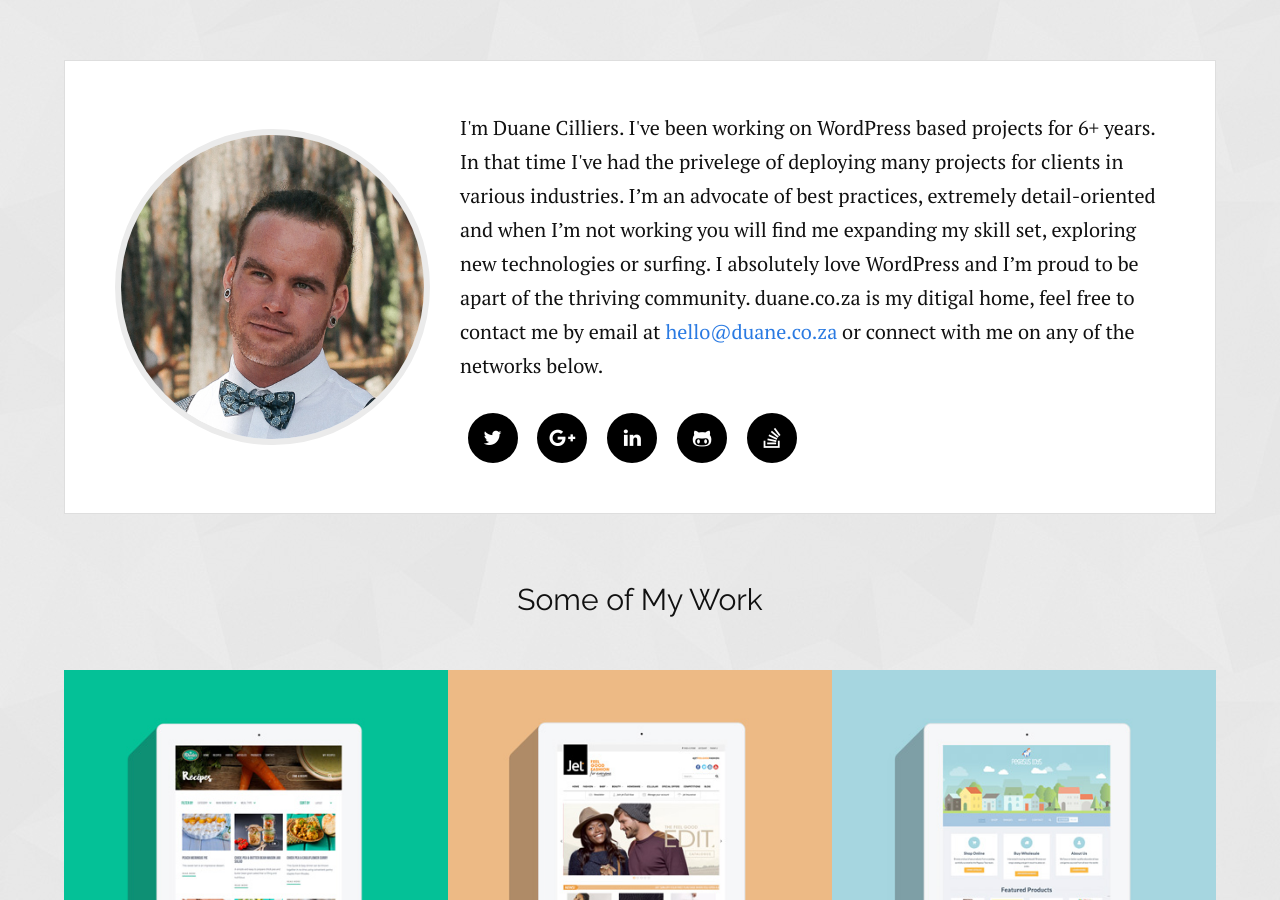
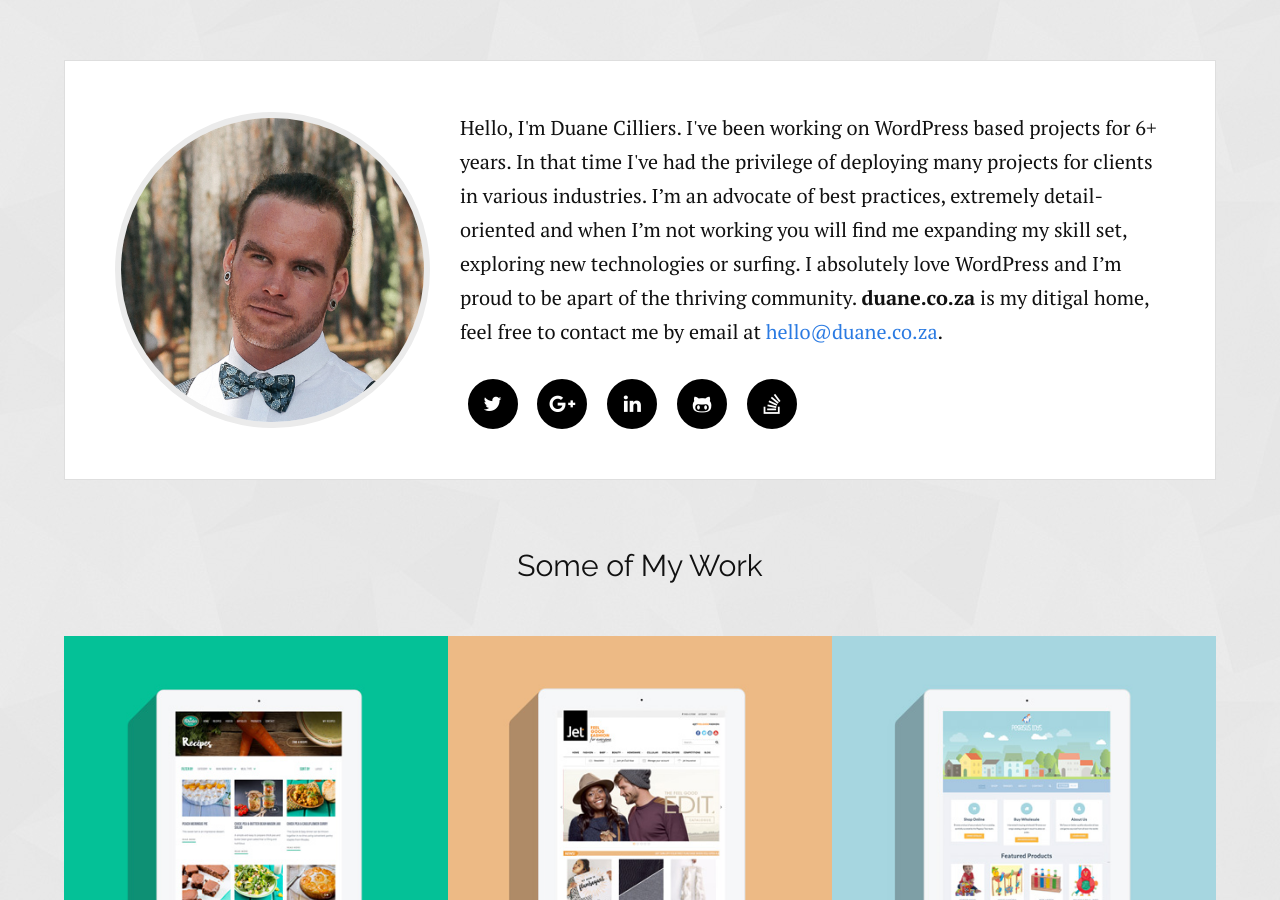
Before and after one commit to duanecilliers/duane.co.za-archive, a Jekyll site: the page built from index.html, in a window 1280 px wide and 900 px high. Built offline with Jekyll 4.4.1, drawn with Linux system fonts in a browser that asks for light colours.

Commit message:
Updated bio copy.

```diff
--- a/_includes/bio.html
+++ b/_includes/bio.html
@@ -8,10 +8,10 @@
 
     <div class="info">
       <span itemprop="description">
-        I'm <span itemprop="name">Duane Cilliers</span>. I've been working on WordPress based projects for 6+ years. In that time I've had the privelege of deploying many projects for clients in various industries. I’m an advocate of best practices, extremely detail-oriented and when I’m not working you will find me expanding my skill set, exploring new technologies or surfing. I absolutely love WordPress and I’m proud to be apart of the thriving community.
+        Hello, I'm <span itemprop="name">Duane Cilliers</span>. I've been working on WordPress based projects for 6+ years. In that time I've had the privilege of deploying many projects for clients in various industries. I’m an advocate of best practices, extremely detail-oriented and when I’m not working you will find me expanding my skill set, exploring new technologies or surfing. I absolutely love WordPress and I’m proud to be apart of the thriving community.
       </span>
 
-      <span itemprop="url">duane.co.za</span> is my ditigal home, feel free to contact me by email at <a href="mailto:hello@duane.co.za"><span itemprop="email">hello@duane.co.za</span></a> or connect with me on any of the networks below.
+      <strong><span itemprop="url">duane.co.za</span></strong> is my ditigal home, feel free to contact me by email at <a href="mailto:hello@duane.co.za"><span itemprop="email">hello@duane.co.za</span></a>.
       {% include social.html %}
     </div>
 
```
